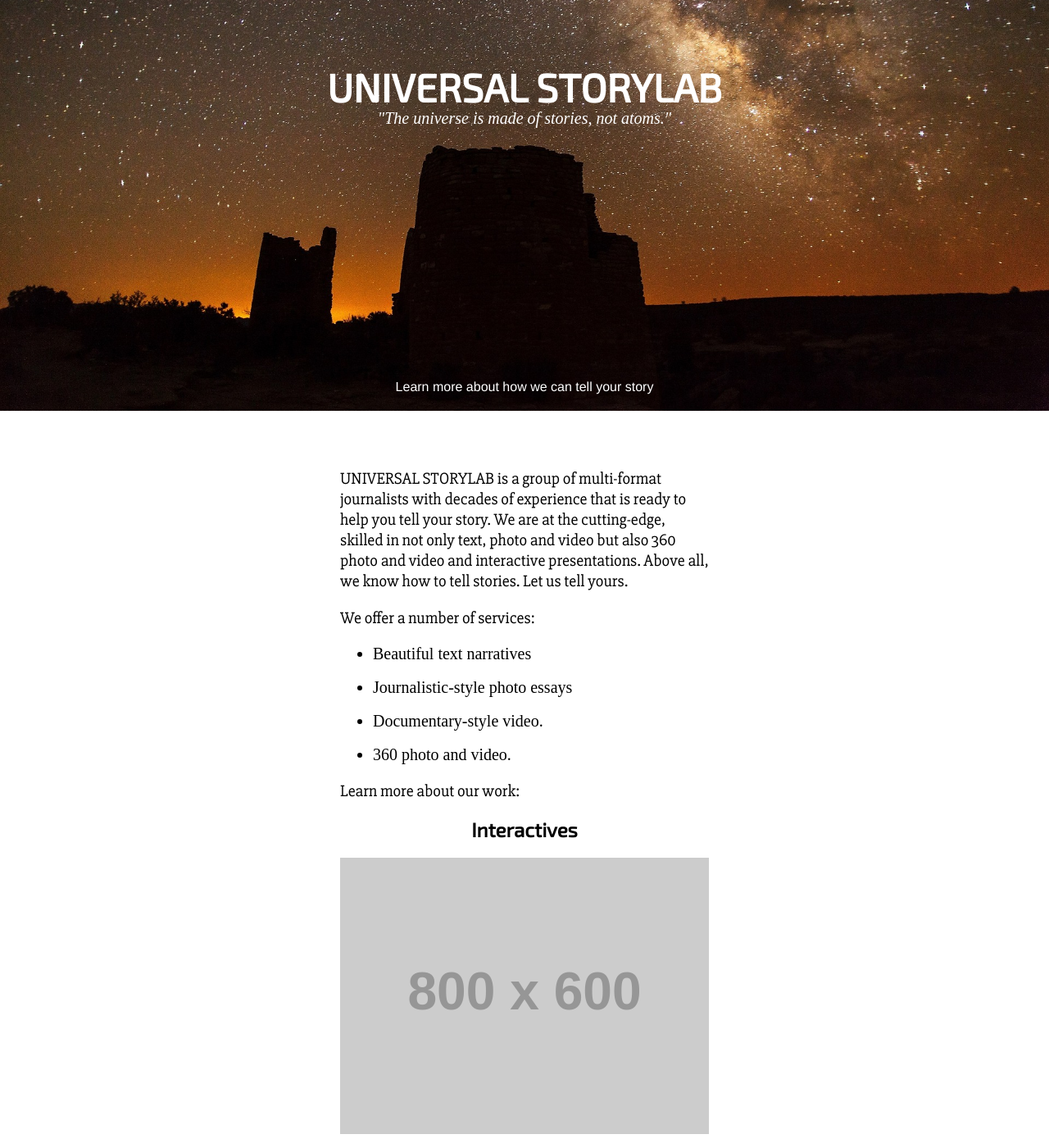
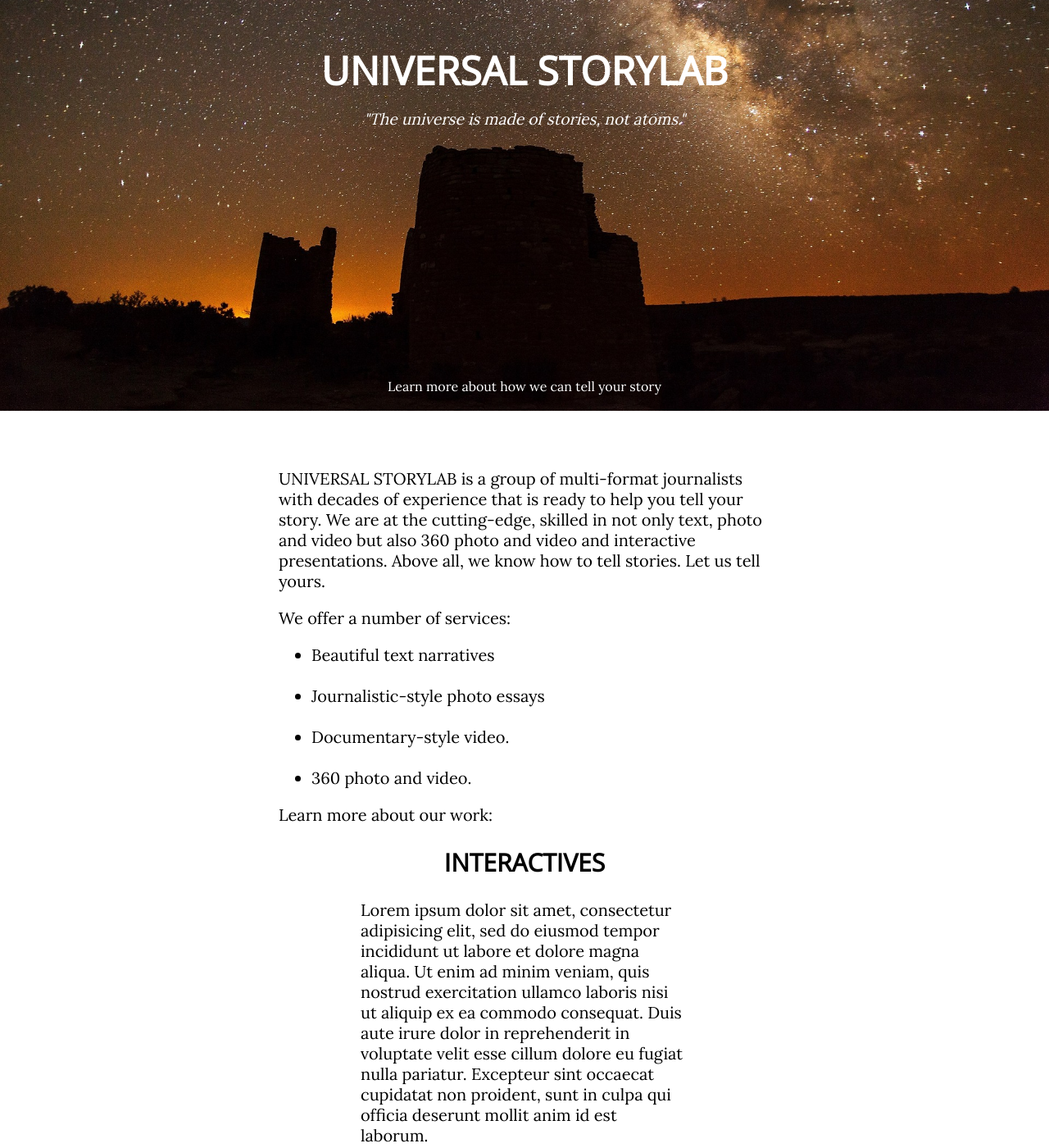
Before and after one commit to raghuwrites/raghuwrites.github.io, a plain HTML site: page unit_4/index.html in a window 1280 px wide. Shown: the part 300-1700 px from the top of the page at 82% size. Drawn offline with nearby package versions, Linux system fonts and the light colour scheme; placeholder pictures from the web are drawn by us.

Commit message:
Added fonts, organized CSS and updated index.html.

```diff
--- a/unit_4/css/style.css
+++ b/unit_4/css/style.css
@@ -1,5 +1,64 @@
 
-@import url('https://fonts.googleapis.com/css?family=Exo+2|Slabo+27px');
+/*FONT*/
+
+@import url('https://fonts.googleapis.com/css?family=Open+Sans|Lora');
+
+/*ELEMENT SELECTORS*/
+
+h1 {
+  color: #fff;
+  font-family: 'Open Sans', sans-serif;
+  text-align: center;
+  font-size: 3em;
+  text-transform: uppercase;
+  font-weight: 800;
+  position: relative;
+  top: 40%;
+}
+
+body {
+  margin: 0px 0px;
+}
+
+p {
+  font-size: 20px;
+}
+
+li {
+  font-size: 20px;
+}
+
+h2 {
+  text-align: center;
+  font-family: 'Open Sans', sans-serif;
+  text-transform: uppercase;
+}
+
+img {
+  width: 100%;
+}
+
+/*CLASSES*/
+
+.column {
+  padding-top: 50px;
+  width: 95%;
+  max-width: 600px;
+  margin: 0 auto;
+}
+
+.column .section {
+    font-size: 20px;
+    font-family: 'Lora', serif;
+}
+
+.column .section .examples {
+  width: 95%;
+  max-width: 400px;
+  margin: 0 auto;
+}
+
+/*IDS*/
 
 #header {
   background: url('https://raghuwrites.github.io/unit_3/images/milky-way.jpg') no-repeat center center;
@@ -13,16 +72,6 @@
   padding-top: 1px;
 }
 
-h1 {
-  color: #fff;
-  font-family: 'Exo 2', sans-serif;
-  text-align: center;
-  font-size: 3em;
-  text-transform: uppercase;
-  font-weight: bold;
-  position: relative;
-  top: 43%;
-}
 
 #slogan {
   position:absolute;
@@ -30,45 +79,17 @@ h1 {
   text-align: center;
   width: 100%;
   color: #fff;
-  font-size: 20px;
+  font-size: 1.2em;
   top: 54%;
   font-style: italic;
+  font-family: 'Lora', serif;
 }
 
 #call {
   color: #fff;
-  font-family: Helvetica;
+  font-family: 'Lora', serif;
   bottom: 20px;
   position: absolute;
   text-align: center;
   width: 100%;
 }
-
-body {
-  margin: 0px 0px;
-}
-
-.column {
-  padding-top: 50px;
-  width: 95%;
-  max-width: 450px;
-  margin: 0 auto;
-}
-
-p {
-  font-size: 20px;
-  font-family: 'Slabo 27px', serif;
-}
-
-li {
-  font-size: 20px;
-}
-
-h2 {
-  text-align: center;
-  font-family: 'Exo 2', sans-serif;
-}
-
-img {
-  width: 100%;
-}
--- a/unit_4/index.html
+++ b/unit_4/index.html
@@ -19,9 +19,12 @@
 
   <div class="column">
 
+  <div class='section'>
+
   <p>UNIVERSAL STORYLAB is a group of multi-format journalists with decades of experience that is ready to help you tell your story. We are at the cutting-edge, skilled in not only text, photo and video but also 360 photo and video and interactive presentations. Above all, we know how to tell stories. Let us tell yours.</p>
 
   <p>We offer a number of services:</p>
+
 
   <ul>
 
@@ -39,36 +42,62 @@
 
   <h2>Interactives</h2>
 
-  <img src="https://placehold.it/800x600" alt="universal storylab interactives examples" title="interactives">
+  <div class='examples'>
 
   <p>Lorem ipsum dolor sit amet, consectetur adipisicing elit, sed do eiusmod tempor incididunt ut labore et dolore magna aliqua. Ut enim ad minim veniam, quis nostrud exercitation ullamco laboris nisi ut aliquip ex ea commodo consequat. Duis aute irure dolor in reprehenderit in voluptate velit esse cillum dolore eu fugiat nulla pariatur. Excepteur sint occaecat cupidatat non proident, sunt in culpa qui officia deserunt mollit anim id est laborum.</p>
 
+  </div>
+
+  <img src="https://placehold.it/800x600" alt="universal storylab interactives examples" title="interactives">
+
   <h2>360 Video</h2>
+
+  <div class='examples'>
+
+  <p>Lorem ipsum dolor sit amet, consectetur adipisicing elit, sed do eiusmod tempor incididunt ut labore et dolore magna aliqua. Ut enim ad minim veniam, quis nostrud exercitation ullamco laboris nisi ut aliquip ex ea commodo consequat. Duis aute irure dolor in reprehenderit in voluptate velit esse cillum dolore eu fugiat nulla pariatur. Excepteur sint occaecat cupidatat non proident, sunt in culpa qui officia deserunt mollit anim id est laborum.</p>
+
+  </div>
 
   <img src="https://placehold.it/800x600" alt="universal storylab 360 video examples" title="360 video">
 
+  <h2>Text</h2>
+
+  <div class='examples'>
+
   <p>Lorem ipsum dolor sit amet, consectetur adipisicing elit, sed do eiusmod tempor incididunt ut labore et dolore magna aliqua. Ut enim ad minim veniam, quis nostrud exercitation ullamco laboris nisi ut aliquip ex ea commodo consequat. Duis aute irure dolor in reprehenderit in voluptate velit esse cillum dolore eu fugiat nulla pariatur. Excepteur sint occaecat cupidatat non proident, sunt in culpa qui officia deserunt mollit anim id est laborum.</p>
 
-  <h2>Text</h2>
+  </div>
 
   <img src="https://placehold.it/800x600" alt="universal storylab text examples" title="text">
 
+  <h2>Photo Essays</h2>
+
+  <div class='examples'>
+
   <p>Lorem ipsum dolor sit amet, consectetur adipisicing elit, sed do eiusmod tempor incididunt ut labore et dolore magna aliqua. Ut enim ad minim veniam, quis nostrud exercitation ullamco laboris nisi ut aliquip ex ea commodo consequat. Duis aute irure dolor in reprehenderit in voluptate velit esse cillum dolore eu fugiat nulla pariatur. Excepteur sint occaecat cupidatat non proident, sunt in culpa qui officia deserunt mollit anim id est laborum.</p>
 
-  <h2>Photo Essays</h2>
+  </div>
 
   <img src="https://placehold.it/800x600" alt="universal storylab photo essay examples" title="photos">
 
+  <h2>About Us</h2>
+
+  <div class='examples'>
+
   <p>Lorem ipsum dolor sit amet, consectetur adipisicing elit, sed do eiusmod tempor incididunt ut labore et dolore magna aliqua. Ut enim ad minim veniam, quis nostrud exercitation ullamco laboris nisi ut aliquip ex ea commodo consequat. Duis aute irure dolor in reprehenderit in voluptate velit esse cillum dolore eu fugiat nulla pariatur. Excepteur sint occaecat cupidatat non proident, sunt in culpa qui officia deserunt mollit anim id est laborum.</p>
 
-  <h2>About Us</h2>
+  </div>
 
   <img src="https://placehold.it/800x600" alt="universal storylab about us" title="about">
+
+  <div class='examples'>
 
   <p>Lorem ipsum dolor sit amet, consectetur adipisicing elit, sed do eiusmod tempor incididunt ut labore et dolore magna aliqua. Ut enim ad minim veniam, quis nostrud exercitation ullamco laboris nisi ut aliquip ex ea commodo consequat. Duis aute irure dolor in reprehenderit in voluptate velit esse cillum dolore eu fugiat nulla pariatur. Excepteur sint occaecat cupidatat non proident, sunt in culpa qui officia deserunt mollit anim id est laborum.</p>
 
   <p>Contact <a href="mailto:info@universalstorylab.com">Universal Storylab</a>.</p>
 
+  </div>
+  </div>
 </div>
 
   </body>
```
